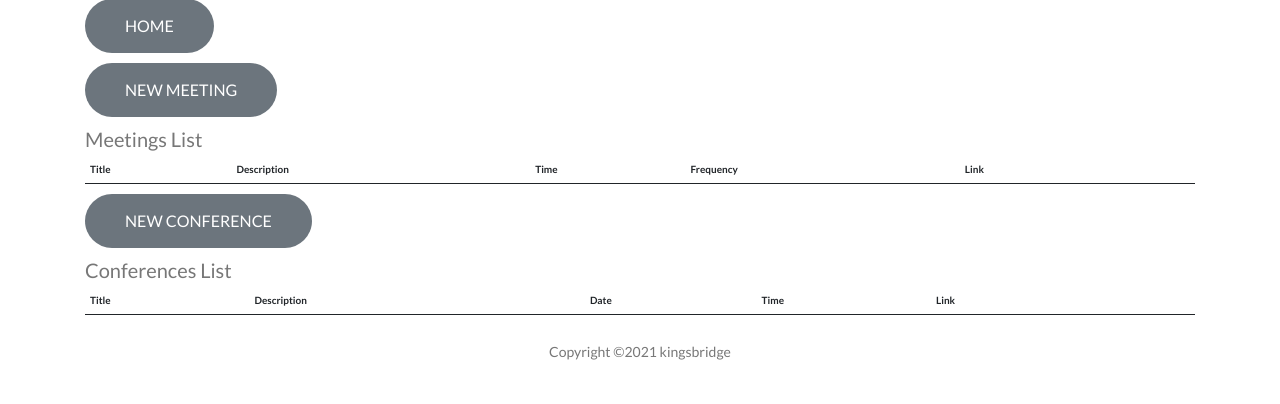
After one commit to plambson/k2_homepage, a Flask app: page /admin in a window 1280 px wide. The commit adds this page. Shown: the part 791-1195 px from the top of the page. Run offline with Flask 2, Linux system fonts and the light colour scheme; lists and menus that the app fills with data are empty.

Commit message:
add conference modification module

```diff
--- a/config.py
+++ b/config.py
@@ -94,8 +94,7 @@ additional_info = [
         'header': 'Primary',
         'description': 'Additional Links for Primary Students',
         'links': {
-            'Primary Emoji Slides': '/coming_soon',
-            'Other Fun Activities': '/coming_soon'
+            'Primary Emoji Slides': 'https://docs.google.com/presentation/d/1d9JFsR3vFhMEOcVEK-m9Z8AKMOrcorhB-r486o2FRqs/present?slide=id.g8c650170ce_0_3'
         }
     },
     {
--- a/main.py
+++ b/main.py
@@ -4,6 +4,22 @@ import os
 from helper_functions import get_dates, load_meetings
 from datastore_helper import fetch_meetings, fetch_conferences
 from google.cloud import datastore
+from flask_httpauth import HTTPDigestAuth
+
+auth = HTTPDigestAuth()
+
+users = {
+    "bishop": "mathews",
+    "paul": "1234qwer"
+}
+
+
+@auth.get_password
+def get_pw(username):
+    if username in users:
+        return users.get(username)
+    return None
+
 
 os.environ["GOOGLE_APPLICATION_CREDENTIALS"] = "kingsbridge2-81ce0161a48e.json"
 app = Flask(__name__)
@@ -53,17 +69,11 @@ def modify():
     return redirect('/')
 
 
-@app.route('/list_meetings')
-def list_meetings():
-    return render_template('list_meetings.html',
-                           title='Meetings List'
-                           )
-
-
-@app.route('/list_conferences')
-def list_conferences():
-    return render_template('list_conferences.html',
-                           title='Conference List'
+@app.route('/admin')
+@auth.login_required
+def admin():
+    return render_template('admin.html',
+                           title='Admin Portal'
                            )
 
 
@@ -78,6 +88,7 @@ def edit():
 
 
 @app.route('/edit_conference', methods=['GET'])
+@auth.login_required
 def edit_conference():
     index_pos = int(request.args.get('index_position'))
     return render_template('edit_conference.html',
@@ -125,6 +136,7 @@ def new():
 
 
 @app.route('/new_conference')
+@auth.login_required
 def new_conference():
     return render_template('new_conference.html',
                            title='Create Conference'
--- a/requirements.txt
+++ b/requirements.txt
@@ -3,13 +3,17 @@ certifi==2020.12.5
 chardet==4.0.0
 click==7.1.2
 Flask==1.1.2
+Flask-HTTPAuth==4.2.0
 google-api-core==1.25.1
+google-api-python-client==1.12.8
 google-auth==1.24.0
+google-auth-httplib2==0.0.4
 google-cloud==0.34.0
 google-cloud-core==1.5.0
 google-cloud-datastore==2.1.0
 googleapis-common-protos==1.52.0
 grpcio==1.35.0
+httplib2==0.18.1
 idna==2.10
 itsdangerous==1.1.0
 Jinja2==2.11.2
@@ -17,6 +21,7 @@ libcst==0.3.16
 MarkupSafe==1.1.1
 mypy-extensions==0.4.3
 numpy==1.19.5
+oauth2client==4.1.3
 pandas==1.2.1
 proto-plus==1.13.0
 protobuf==3.14.0
@@ -30,5 +35,6 @@ rsa==4.7
 six==1.15.0
 typing-extensions==3.7.4.3
 typing-inspect==0.6.0
+uritemplate==3.0.1
 urllib3==1.26.2
 Werkzeug==1.0.1
--- /dev/null
+++ b/templates/admin.html
@@ -0,0 +1,74 @@
+{% extends "layout.html" %}
+{% block title %}{{ title }}{% endblock %}
+{% block head %}{% endblock %}
+{% block content %}
+<main role="main">
+    <div class=container>
+        <p><a class="btn btn-secondary" href="/" role="button"> Home </a></p>
+        <p><a class="btn btn-secondary" href="/new" role="button"> New Meeting </a></p>
+        <h2> Meetings List</h2>
+        <table class="table table-striped">
+            <thead>
+            <tr>
+                <th scope="col">Title</th>
+                <th scope="col">Description</th>
+                <th scope="col">Time</th>
+                <th scope="col">Frequency</th>
+                <th scope="col">Link</th>
+                <th scope="col"></th>
+                <th scope="col"></th>
+            </tr>
+            </thead>
+            <tbody>
+            {% for meeting in config.all_meetings %}
+            <tr>
+                <th scope="row">{{ meeting['title'] }}</th>
+                <td>{{ meeting['description'] }}</td>
+                <td>{{ meeting['time'] }}</td>
+                <td>{{ meeting['frequency'] }}</td>
+                <td>{{ meeting['link'] }}</td>
+                <td><a class="btn btn-secondary btn-sm" href="{{url_for('edit', index_position = loop.index-1 )}}"
+                       role="button">Edit</a></td>
+                <td><a class="btn btn-secondary btn-sm" href="{{url_for('delete', index_position = loop.index-1 )}}"
+                       role="button">Delete</a></td>
+            </tr>
+            {% endfor %}
+            </tbody>
+        </table>
+    </div>
+    <div class=container>
+        <p><a class="btn btn-secondary" href="/new_conference" role="button"> New Conference </a></p>
+        <h2> Conferences List</h2>
+        <table class="table table-striped">
+            <thead>
+            <tr>
+                <th scope="col">Title</th>
+                <th scope="col">Description</th>
+                <th scope="col">Date</th>
+                <th scope="col">Time</th>
+                <th scope="col">Link</th>
+                <th scope="col"></th>
+                <th scope="col"></th>
+            </tr>
+            </thead>
+            <tbody>
+            {% for conference in config.conferences %}
+            <tr>
+                <th scope="row">{{ conference['title'] }}</th>
+                <td>{{ conference['description'] }}</td>
+                <td>{{ conference['date'] }}</td>
+                <td>{{ conference['time'] }}</td>
+                <td>{{ conference['link'] }}</td>
+                <td><a class="btn btn-secondary btn-sm"
+                       href="{{url_for('edit_conference', index_position = loop.index-1 )}}"
+                       role="button">Edit</a></td>
+                <td><a class="btn btn-secondary btn-sm"
+                       href="{{url_for('delete_conference', index_position = loop.index-1 )}}"
+                       role="button">Delete</a></td>
+            </tr>
+            {% endfor %}
+            </tbody>
+        </table>
+    </div>
+</main>
+{% endblock %}
--- a/templates/edit_conference.html
+++ b/templates/edit_conference.html
@@ -29,5 +29,5 @@
     <button type="submit" class="btn btn-primary">Update</button>
     </div>
 </form>
-<p><a class="btn btn-secondary" href="/list_meetings" role="button"> Back </a></p>
+<p><a class="btn btn-secondary" href="/admin" role="button"> Back </a></p>
 {% endblock %}
--- a/templates/edit_meeting.html
+++ b/templates/edit_meeting.html
@@ -61,5 +61,5 @@
         <button type="submit" class="btn btn-primary">Update</button>
     </div>
 </form>
-<p><a class="btn btn-secondary" href="/list_meetings" role="button"> Back </a></p>
+<p><a class="btn btn-secondary" href="/admin" role="button"> Back </a></p>
 {% endblock %}
```
